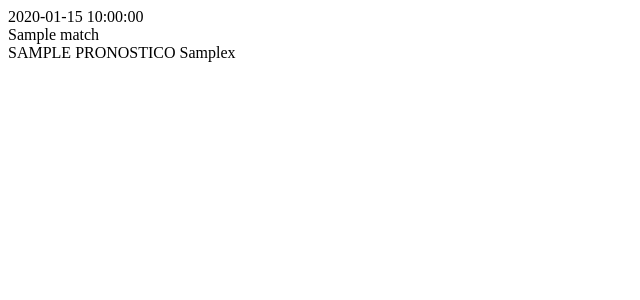
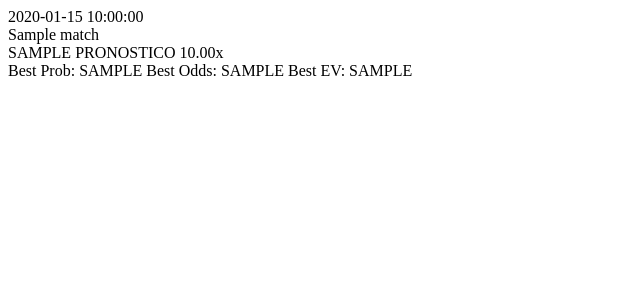
Before and after one commit to leonepigro/schedella-draw, a FastAPI app: template templates/fragments/pick_row.html in a window 1280 px wide. Shown: the top 300 px of the page, without its empty margins (0-640 px from the left). Run offline with FastAPI, Linux system fonts and the light colour scheme; the template is opened without the code that fills it: most values are stand-ins (such as "Sample title", 1, 10 or a date in 2020).

Commit message:
feat: show Best Prob/Odds/EV stats in pick_row after reveal

```diff
--- a/templates/fragments/pick_row.html
+++ b/templates/fragments/pick_row.html
@@ -1,11 +1,34 @@
 <div id="pick-row-{{ schedella_id }}-{{ pick_idx }}"
-     class="card flex items-center justify-between gap-3 border-[#f59e0b]/40">
-  <div class="flex-1 min-w-0">
-    <div class="text-xs text-[#78716c]">{{ match.match_date }}</div>
-    <div class="text-sm font-medium truncate">{{ match.match_name }}</div>
+     class="card flex flex-col gap-2 border-[#f59e0b]/40">
+  <!-- Match + pronostico -->
+  <div class="flex items-center justify-between gap-3">
+    <div class="flex-1 min-w-0">
+      <div class="text-xs text-[#78716c]">{{ match.match_date }}</div>
+      <div class="text-sm font-medium truncate">{{ match.match_name }}</div>
+    </div>
+    <div class="flex items-center gap-2 flex-shrink-0">
+      <span class="badge-pron text-base font-bold px-3 py-1">{{ result.pronostico|upper }}</span>
+      {% if result.raw_odds is not none %}
+      <span class="text-[#78716c] text-xs">{{ "%.2f"|format(result.raw_odds) }}x</span>
+      {% endif %}
+    </div>
   </div>
-  <div class="flex items-center gap-2">
-    <span class="badge-pron text-base font-bold px-3 py-1">{{ result.pronostico|upper }}</span>
-    <span class="text-[#78716c] text-xs">{% if result.raw_odds is not none %}{{ result.raw_odds }}x{% endif %}</span>
+  <!-- Stats row -->
+  <div class="flex flex-wrap gap-x-4 gap-y-1 text-xs border-t border-[#2d2410] pt-2">
+    {% if match.best_prob %}
+    <span class="text-[#78716c]">Best Prob: <span class="text-[#f59e0b] font-bold">{{ match.best_prob|upper }}</span>
+      {% if match.best_prob_value %}<span class="text-[#4b5563]">({{ "%.0f"|format(match.best_prob_value * 100) }}%)</span>{% endif %}
+    </span>
+    {% endif %}
+    {% if match.best_odds %}
+    <span class="text-[#78716c]">Best Odds: <span class="text-[#f59e0b] font-bold">{{ match.best_odds|upper }}</span>
+      {% if match.best_odds_value %}<span class="text-[#4b5563]">({{ "%.2f"|format(match.best_odds_value) }}x)</span>{% endif %}
+    </span>
+    {% endif %}
+    {% if match.best_ev %}
+    <span class="text-[#78716c]">Best EV: <span class="text-emerald-400 font-bold">{{ match.best_ev|upper }}</span>
+      {% if match.best_ev_value %}<span class="text-[#4b5563]">({{ "%.3f"|format(match.best_ev_value) }})</span>{% endif %}
+    </span>
+    {% endif %}
   </div>
 </div>
```
